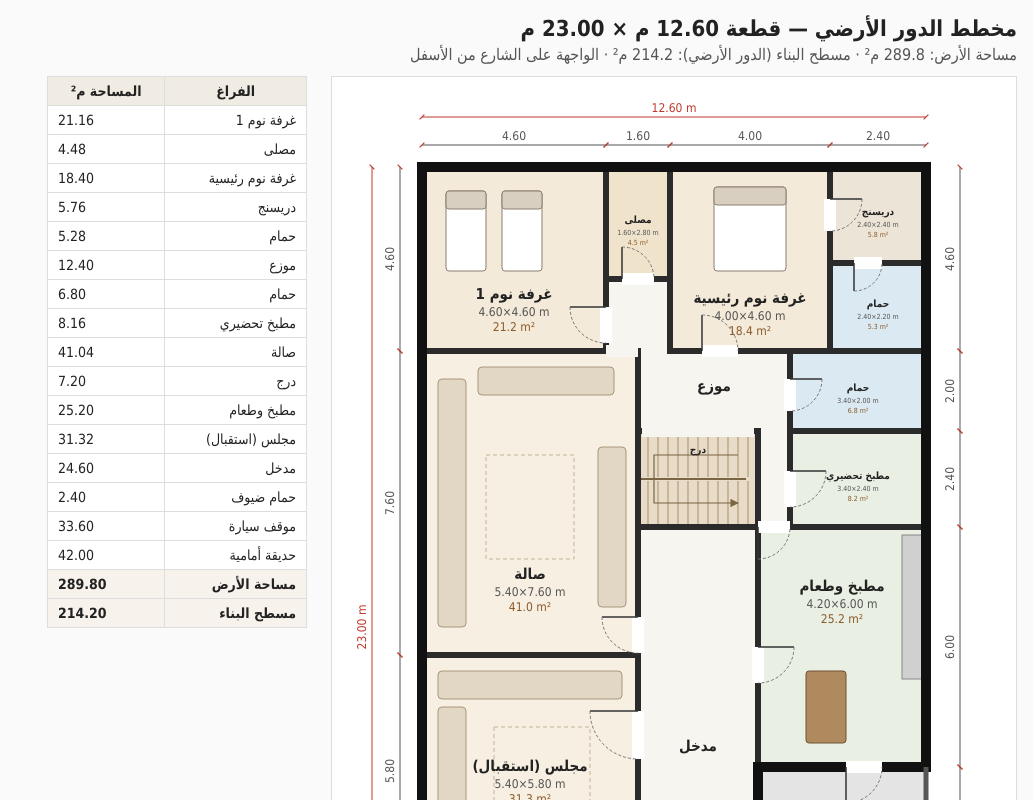
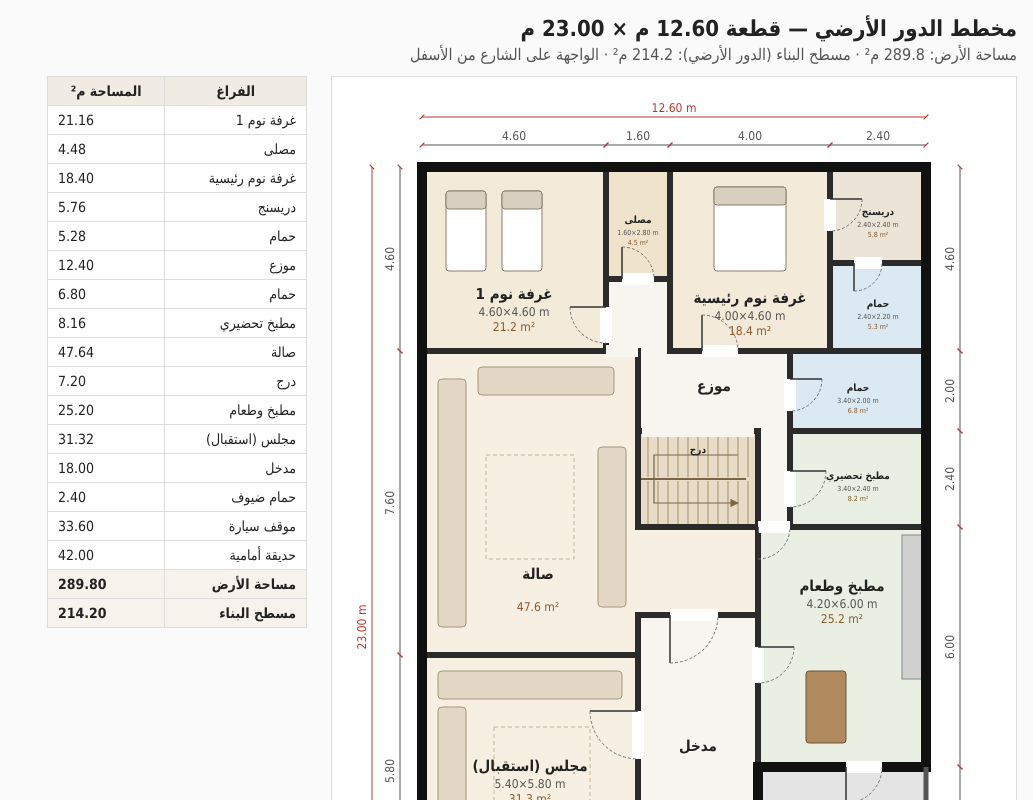
Before and after one commit to hussienalshare-droid/-, a plain HTML site: page plan/index.html in a window 1280 px wide. Shown: the top 800 px of the page, without its empty margins (247-1280 px from the left). Drawn offline with Linux system fonts and the light colour scheme.

Commit message:
Merge former courtyard space into living room
Co-Authored-By: Claude Opus 5.5 <noreply@anthropic.com>
Claude-Session: https://claude.ai/code/session_014Qo95aYuqLuZ7wHDs8XfcJ

```diff
--- a/plan/index.html
+++ b/plan/index.html
@@ -24,11 +24,11 @@ tfoot td{font-weight:bold;background:#f7f3ec}
 <polygon points="274.0,202.0 338.0,202.0 338.0,274.0 458.0,274.0 458.0,450.0 426.0,450.0 426.0,354.0 306.0,354.0 306.0,274.0 274.0,274.0" fill="#f7f5f0"/>
 <polygon points="458.0,274.0 594.0,274.0 594.0,354.0 458.0,354.0" fill="#dbe9f2"/>
 <polygon points="458.0,354.0 594.0,354.0 594.0,450.0 458.0,450.0" fill="#e9efe3"/>
-<polygon points="90.0,274.0 306.0,274.0 306.0,578.0 90.0,578.0" fill="#f6efe2"/>
+<polygon points="90.0,274.0 306.0,274.0 306.0,450.0 426.0,450.0 426.0,538.0 306.0,538.0 306.0,578.0 90.0,578.0" fill="#f6efe2"/>
 <polygon points="306.0,354.0 426.0,354.0 426.0,450.0 306.0,450.0" fill="#e8dcc8"/>
 <polygon points="426.0,450.0 594.0,450.0 594.0,690.0 426.0,690.0" fill="#e9efe3"/>
 <polygon points="90.0,578.0 306.0,578.0 306.0,810.0 90.0,810.0" fill="#f6efe2"/>
-<polygon points="306.0,450.0 426.0,450.0 426.0,746.0 366.0,746.0 366.0,810.0 306.0,810.0" fill="#f7f5f0"/>
+<polygon points="306.0,538.0 426.0,538.0 426.0,746.0 366.0,746.0 366.0,810.0 306.0,810.0" fill="#f7f5f0"/>
 <polygon points="366.0,746.0 426.0,746.0 426.0,810.0 366.0,810.0" fill="#dbe9f2"/>
 <polygon points="426.0,690.0 594.0,690.0 594.0,1010.0 426.0,1010.0" fill="#e4e4e4"/>
 <polygon points="90.0,810.0 426.0,810.0 426.0,1010.0 90.0,1010.0" fill="#d6e8c8"/>
@@ -90,11 +90,11 @@ tfoot td{font-weight:bold;background:#f7f3ec}
 <polygon points="274.0,202.0 338.0,202.0 338.0,274.0 458.0,274.0 458.0,450.0 426.0,450.0 426.0,354.0 306.0,354.0 306.0,274.0 274.0,274.0" fill="none" stroke="#2b2b2b" stroke-width="6.0" stroke-linejoin="miter"/>
 <polygon points="458.0,274.0 594.0,274.0 594.0,354.0 458.0,354.0" fill="none" stroke="#2b2b2b" stroke-width="6.0" stroke-linejoin="miter"/>
 <polygon points="458.0,354.0 594.0,354.0 594.0,450.0 458.0,450.0" fill="none" stroke="#2b2b2b" stroke-width="6.0" stroke-linejoin="miter"/>
-<polygon points="90.0,274.0 306.0,274.0 306.0,578.0 90.0,578.0" fill="none" stroke="#2b2b2b" stroke-width="6.0" stroke-linejoin="miter"/>
+<polygon points="90.0,274.0 306.0,274.0 306.0,450.0 426.0,450.0 426.0,538.0 306.0,538.0 306.0,578.0 90.0,578.0" fill="none" stroke="#2b2b2b" stroke-width="6.0" stroke-linejoin="miter"/>
 <polygon points="306.0,354.0 426.0,354.0 426.0,450.0 306.0,450.0" fill="none" stroke="#2b2b2b" stroke-width="6.0" stroke-linejoin="miter"/>
 <polygon points="426.0,450.0 594.0,450.0 594.0,690.0 426.0,690.0" fill="none" stroke="#2b2b2b" stroke-width="6.0" stroke-linejoin="miter"/>
 <polygon points="90.0,578.0 306.0,578.0 306.0,810.0 90.0,810.0" fill="none" stroke="#2b2b2b" stroke-width="6.0" stroke-linejoin="miter"/>
-<polygon points="306.0,450.0 426.0,450.0 426.0,746.0 366.0,746.0 366.0,810.0 306.0,810.0" fill="none" stroke="#2b2b2b" stroke-width="6.0" stroke-linejoin="miter"/>
+<polygon points="306.0,538.0 426.0,538.0 426.0,746.0 366.0,746.0 366.0,810.0 306.0,810.0" fill="none" stroke="#2b2b2b" stroke-width="6.0" stroke-linejoin="miter"/>
 <polygon points="366.0,746.0 426.0,746.0 426.0,810.0 366.0,810.0" fill="none" stroke="#2b2b2b" stroke-width="6.0" stroke-linejoin="miter"/>
 <polygon points="90.0,90.0 594.0,90.0 594.0,690.0 426.0,690.0 426.0,810.0 90.0,810.0" fill="none" stroke="#111" stroke-width="10.0" stroke-linejoin="miter"/>
 <polyline points="90.0,810.0 90.0,1010.0" stroke="#555" stroke-width="5" fill="none"/>
@@ -125,9 +125,9 @@ tfoot td{font-weight:bold;background:#f7f3ec}
 <line x1="426.0" y1="450.0" x2="458.0" y2="450.0" stroke="#fff" stroke-width="12.0"/>
 <line x1="426.0" y1="450.0" x2="426.0" y2="481.99999999999994" stroke="#333" stroke-width="1.5"/>
 <path d="M426.0,481.99999999999994 A31.999999999999957,31.999999999999957 0 0 0 458.0,450.0" fill="none" stroke="#777" stroke-width="1" stroke-dasharray="3 2"/>
-<line x1="306.0" y1="540.0" x2="306.0" y2="576.0" stroke="#fff" stroke-width="12.0"/>
-<line x1="306.0" y1="540.0" x2="270.0" y2="540.0" stroke="#333" stroke-width="1.5"/>
-<path d="M270.0,540.0 A36.000000000000014,36.000000000000014 0 0 0 306.0,576.0" fill="none" stroke="#777" stroke-width="1" stroke-dasharray="3 2"/>
+<line x1="338.0" y1="538.0" x2="386.0" y2="538.0" stroke="#fff" stroke-width="12.0"/>
+<line x1="338.0" y1="538.0" x2="338.0" y2="586.0" stroke="#333" stroke-width="1.5"/>
+<path d="M338.0,586.0 A48.00000000000001,48.00000000000001 0 0 0 386.0,538.0" fill="none" stroke="#777" stroke-width="1" stroke-dasharray="3 2"/>
 <line x1="306.0" y1="634.0" x2="306.0" y2="682.0" stroke="#fff" stroke-width="12.0"/>
 <line x1="306.0" y1="634.0" x2="258.0" y2="634.0" stroke="#333" stroke-width="1.5"/>
 <path d="M258.0,634.0 A48.00000000000004,48.00000000000004 0 0 0 306.0,682.0" fill="none" stroke="#777" stroke-width="1" stroke-dasharray="3 2"/>
@@ -167,9 +167,9 @@ tfoot td{font-weight:bold;background:#f7f3ec}
 <text x="526.0" y="402.0" text-anchor="middle" font-size="10" font-weight="bold" fill="#222">مطبخ تحضيري</text>
 <text x="526.0" y="414.0" text-anchor="middle" font-size="7" fill="#555" direction="ltr">3.40×2.40 m</text>
 <text x="526.0" y="424.0" text-anchor="middle" font-size="7" fill="#8a5a2b" direction="ltr">8.2 m²</text>
-<text x="198.0" y="502.0" text-anchor="middle" font-size="15" font-weight="bold" fill="#222">صالة</text>
-<text x="198.0" y="519.0" text-anchor="middle" font-size="12" fill="#555" direction="ltr">5.40×7.60 m</text>
-<text x="198.0" y="534.0" text-anchor="middle" font-size="12" fill="#8a5a2b" direction="ltr">41.0 m²</text>
+<text x="206.0" y="502.0" text-anchor="middle" font-size="15" font-weight="bold" fill="#222">صالة</text>
+<text x="206.0" y="519.0" text-anchor="middle" font-size="12" fill="#555" direction="ltr"></text>
+<text x="206.0" y="534.0" text-anchor="middle" font-size="12" fill="#8a5a2b" direction="ltr">47.6 m²</text>
 <text x="366.0" y="376.0" text-anchor="middle" font-size="10" font-weight="bold" fill="#222">درج</text>
 <text x="510.0" y="514.0" text-anchor="middle" font-size="15" font-weight="bold" fill="#222">مطبخ وطعام</text>
 <text x="510.0" y="531.0" text-anchor="middle" font-size="12" fill="#555" direction="ltr">4.20×6.00 m</text>
@@ -229,7 +229,7 @@ tfoot td{font-weight:bold;background:#f7f3ec}
 <text x="510.0" y="1004" text-anchor="middle" font-size="11" fill="#444">بوابة السيارة</text>
 </svg>
 <table><thead><tr><th>الفراغ</th><th>المساحة م²</th></tr></thead>
-<tbody><tr><td>غرفة نوم 1</td><td dir='ltr'>21.16</td></tr><tr><td>مصلى</td><td dir='ltr'>4.48</td></tr><tr><td>غرفة نوم رئيسية</td><td dir='ltr'>18.40</td></tr><tr><td>دريسنج</td><td dir='ltr'>5.76</td></tr><tr><td>حمام</td><td dir='ltr'>5.28</td></tr><tr><td>موزع</td><td dir='ltr'>12.40</td></tr><tr><td>حمام</td><td dir='ltr'>6.80</td></tr><tr><td>مطبخ تحضيري</td><td dir='ltr'>8.16</td></tr><tr><td>صالة</td><td dir='ltr'>41.04</td></tr><tr><td>درج</td><td dir='ltr'>7.20</td></tr><tr><td>مطبخ وطعام</td><td dir='ltr'>25.20</td></tr><tr><td>مجلس (استقبال)</td><td dir='ltr'>31.32</td></tr><tr><td>مدخل</td><td dir='ltr'>24.60</td></tr><tr><td>حمام ضيوف</td><td dir='ltr'>2.40</td></tr><tr><td>موقف سيارة</td><td dir='ltr'>33.60</td></tr><tr><td>حديقة أمامية</td><td dir='ltr'>42.00</td></tr></tbody>
+<tbody><tr><td>غرفة نوم 1</td><td dir='ltr'>21.16</td></tr><tr><td>مصلى</td><td dir='ltr'>4.48</td></tr><tr><td>غرفة نوم رئيسية</td><td dir='ltr'>18.40</td></tr><tr><td>دريسنج</td><td dir='ltr'>5.76</td></tr><tr><td>حمام</td><td dir='ltr'>5.28</td></tr><tr><td>موزع</td><td dir='ltr'>12.40</td></tr><tr><td>حمام</td><td dir='ltr'>6.80</td></tr><tr><td>مطبخ تحضيري</td><td dir='ltr'>8.16</td></tr><tr><td>صالة</td><td dir='ltr'>47.64</td></tr><tr><td>درج</td><td dir='ltr'>7.20</td></tr><tr><td>مطبخ وطعام</td><td dir='ltr'>25.20</td></tr><tr><td>مجلس (استقبال)</td><td dir='ltr'>31.32</td></tr><tr><td>مدخل</td><td dir='ltr'>18.00</td></tr><tr><td>حمام ضيوف</td><td dir='ltr'>2.40</td></tr><tr><td>موقف سيارة</td><td dir='ltr'>33.60</td></tr><tr><td>حديقة أمامية</td><td dir='ltr'>42.00</td></tr></tbody>
 <tfoot><tr><td>مساحة الأرض</td><td dir='ltr'>289.80</td></tr>
 <tr><td>مسطح البناء</td><td dir='ltr'>214.20</td></tr></tfoot></table></div>
 </body></html>
```
Also changed, not shown: plan/floor-plan.png, plan/floor-plan.svg, 1 other file.
